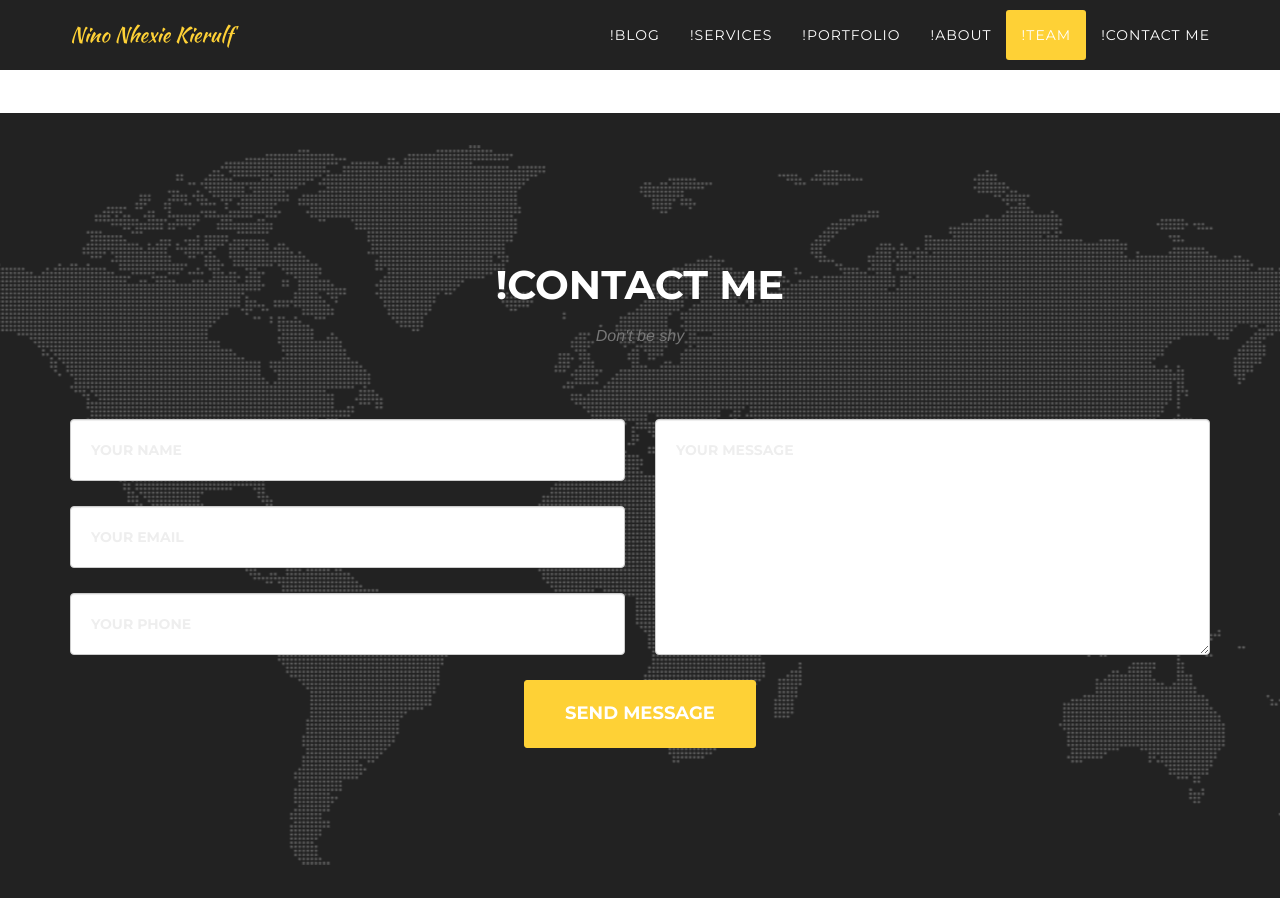
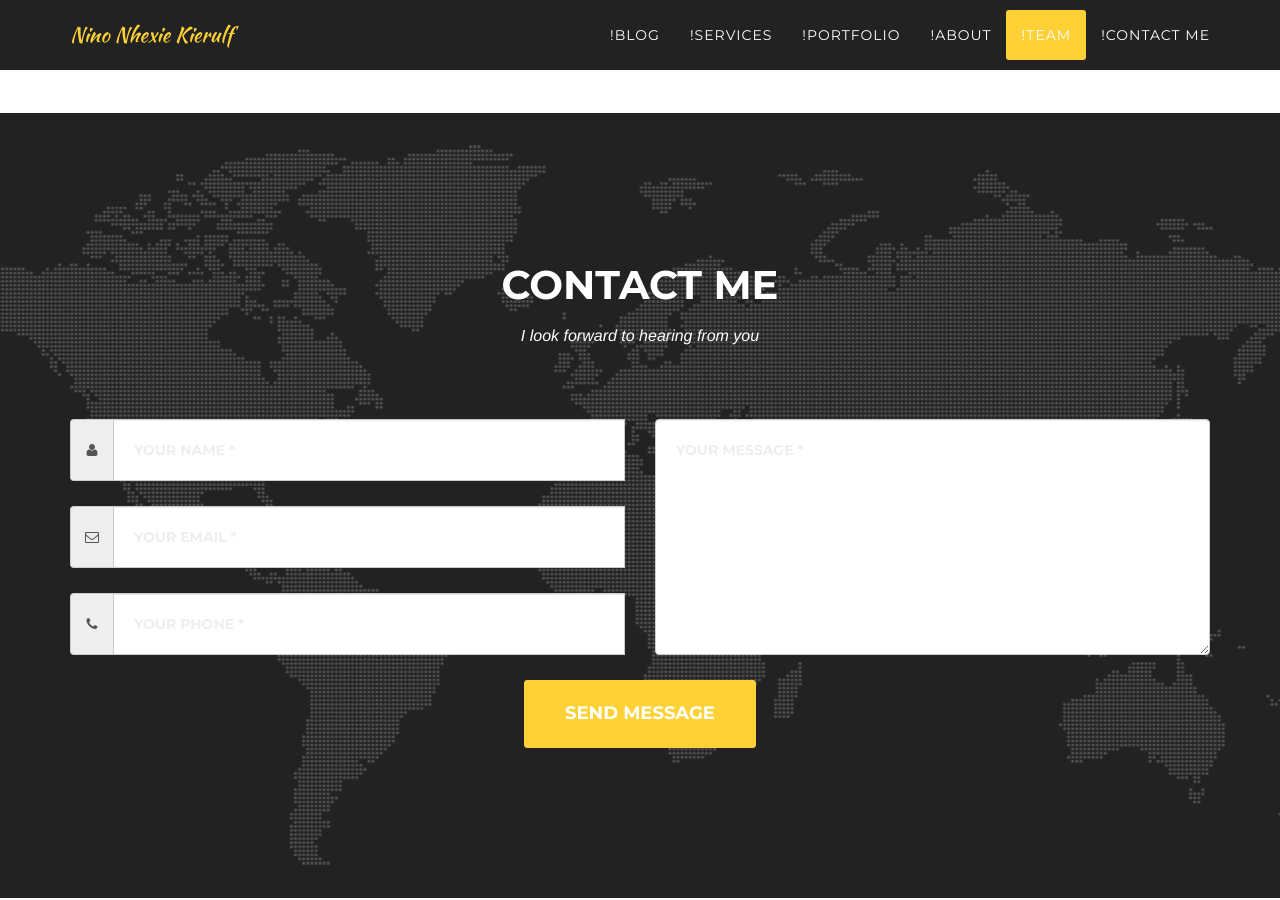
Before and after one commit to ninokierulf/ninokierulf.github.io, a Jekyll site: the page built from index.md, in a window 1280 px wide and 900 px high, scrolled down 5505 px. Built offline with Jekyll 4.4.1, drawn with Linux system fonts in a browser that asks for light colours; nearby versions of some CDN libraries; some web fonts are replaced.

Commit message:
please work, email

```diff
--- a/_includes/contact.html
+++ b/_includes/contact.html
@@ -1,4 +1,5 @@
 <!-- Contact Section -->
+<!--
 <section id="contact">
     <div class="container">
         <div class="row">
@@ -9,7 +10,7 @@
         </div>
         <div class="row">
             <div class="col-lg-12">
-                <form name="sentMessage" id="contactForm" novalidate>
+                <form name="sentMessage" id="contactForm">
                     <div class="row">
                         <div class="col-md-6">
                             <div class="form-group">
@@ -42,3 +43,71 @@
         </div>
     </div>
 </section>
+ -->
+
+<section id="contact">
+  <div class="container">
+    <div class="row">
+      <div class="col-lg-12 text-center">
+        <h2 class="section-heading">Contact me</h2>
+        <h3 class="section-subheading text-muted" style="color:white;">
+	  I look forward to hearing from you
+	</h3>
+      </div>
+    </div>
+    <div class="row">
+      <div class="col-lg-12">
+        <form name="sentMessage" id="contactForm">
+          <div class="row">
+            <div class="col-md-6">
+              <div class="form-group">
+		<div class="input-group">
+		<span class="input-group-addon"><i class="fa fa-user fa-fw"></i></span>
+                <input type="text" class="form-control"
+                placeholder="Your Name *" id="name" required
+                data-validation-required-message="Please enter your name.">
+                <p class="help-block text-danger"></p>
+		</div>
+              </div>
+              <div class="form-group">
+		<div class="input-group">
+		<span class="input-group-addon"><i class="fa fa-envelope-o fa-fw"></i></span>
+                <input type="email" class="form-control"
+                placeholder="Your Email *" id="email" required
+                data-validation-required-message="Please enter your email address.">
+                <p class="help-block text-danger"></p>
+		</div>
+              </div>
+              <div class="form-group">
+		<div class="input-group">
+		<span class="input-group-addon"><i class="fa fa-phone fa-fw"></i></span>
+                <input type="tel"
+		       class="form-control"
+		       placeholder="Your Phone *"
+		       id="phone" required
+		       data-validation-required-message="Please enter your phone number.">
+		<input type="text" id="_gotcha" style="display:none" />
+                <p class="help-block text-danger"></p>
+		</div>
+              </div>
+            </div>
+            <div class="col-md-6">
+              <div class="form-group">
+                <textarea class="form-control"
+			  placeholder="Your Message *" id="message"
+			  required
+			  data-validation-required-message="Please enter a message."></textarea>
+                <p class="help-block text-danger"></p>
+              </div>
+            </div>
+            <div class="clearfix"></div>
+            <div class="col-lg-12 text-center">
+              <div id="success"></div>
+              <button type="submit" class="btn btn-xl">Send Message</button>
+            </div>
+          </div>
+        </form>
+      </div>
+    </div>
+  </div>
+</section>
```
